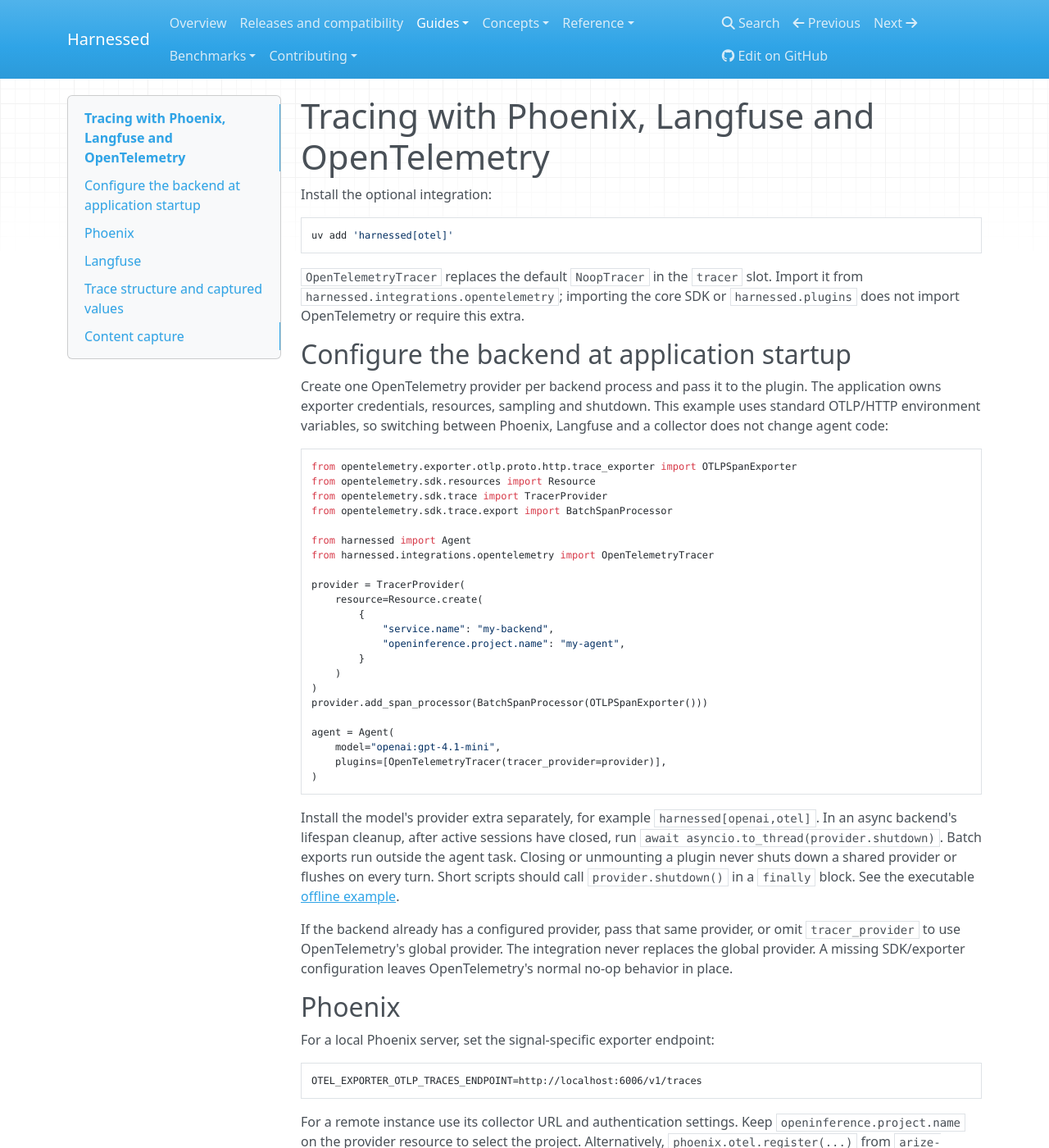
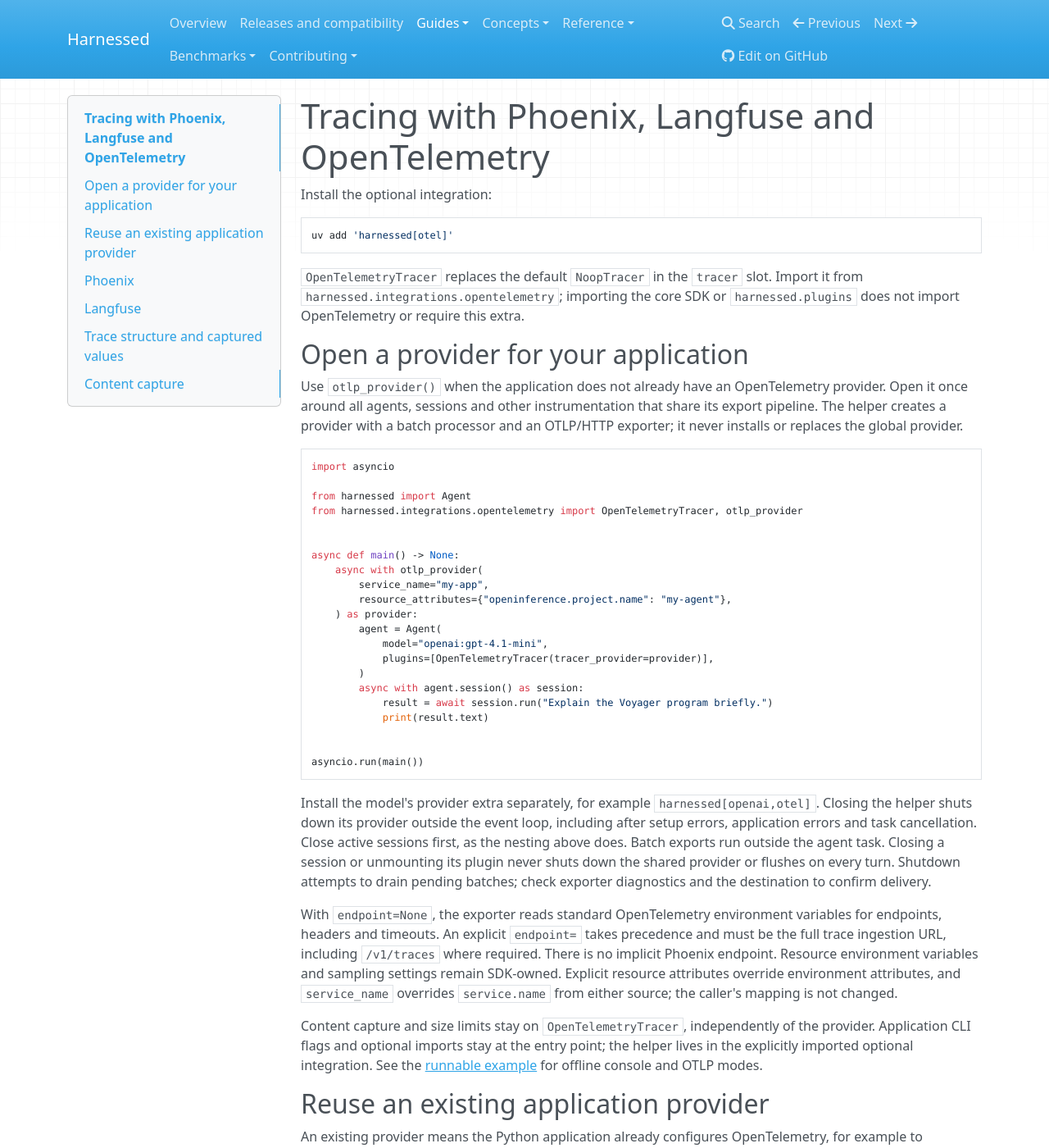
Before and after one commit to mathisarends/cordify, an MkDocs documentation site: the page built from docs/guides/tracing.md, in a window 1280 px wide and 1400 px high. Shown: the whole window at 82% size. Built offline with MkDocs 1.6.1, drawn with Linux system fonts in a browser that asks for light colours; nearby versions of some CDN libraries; some of the changed text lies outside the part shown.

Commit message:
Add application-owned OTLP provider context manager

````diff
--- a/docs/guides/tracing.md
+++ b/docs/guides/tracing.md
@@ -10,49 +10,92 @@
 Import it from `harnessed.integrations.opentelemetry`; importing the core SDK or
 `harnessed.plugins` does not import OpenTelemetry or require this extra.
 
-## Configure the backend at application startup
+## Open a provider for your application
 
-Create one OpenTelemetry provider per backend process and pass it to the plugin.
-The application owns exporter credentials, resources, sampling and shutdown.
-This example uses standard OTLP/HTTP environment variables, so switching between
-Phoenix, Langfuse and a collector does not change agent code:
+Use `otlp_provider()` when the application does not already have an OpenTelemetry
+provider. Open it once around all agents, sessions and other instrumentation that
+share its export pipeline. The helper creates a provider with a batch processor
+and an OTLP/HTTP exporter; it never installs or replaces the global provider.
 
 ```python
-from opentelemetry.exporter.otlp.proto.http.trace_exporter import OTLPSpanExporter
-from opentelemetry.sdk.resources import Resource
-from opentelemetry.sdk.trace import TracerProvider
-from opentelemetry.sdk.trace.export import BatchSpanProcessor
+import asyncio
 
 from harnessed import Agent
-from harnessed.integrations.opentelemetry import OpenTelemetryTracer
+from harnessed.integrations.opentelemetry import OpenTelemetryTracer, otlp_provider
 
-provider = TracerProvider(
-    resource=Resource.create(
-        {
-            "service.name": "my-backend",
-            "openinference.project.name": "my-agent",
-        }
-    )
-)
-provider.add_span_processor(BatchSpanProcessor(OTLPSpanExporter()))
 
+async def main() -> None:
+    async with otlp_provider(
+        service_name="my-app",
+        resource_attributes={"openinference.project.name": "my-agent"},
+    ) as provider:
+        agent = Agent(
+            model="openai:gpt-4.1-mini",
+            plugins=[OpenTelemetryTracer(tracer_provider=provider)],
+        )
+        async with agent.session() as session:
+            result = await session.run("Explain the Voyager program briefly.")
+            print(result.text)
+
+
+asyncio.run(main())
+```
+
+Install the model's provider extra separately, for example `harnessed[openai,otel]`.
+Closing the helper shuts down its provider outside the event loop, including
+after setup errors, application errors and task cancellation. Close active
+sessions first, as the nesting above does. Batch exports run outside the agent
+task. Closing a session or unmounting its plugin never shuts down the shared
+provider or flushes on every turn. Shutdown attempts to drain pending batches;
+check exporter diagnostics and the destination to confirm delivery.
+
+With `endpoint=None`, the exporter reads standard OpenTelemetry environment
+variables for endpoints, headers and timeouts. An explicit `endpoint=` takes
+precedence and must be the full trace ingestion URL, including `/v1/traces` where
+required. There is no implicit Phoenix endpoint. Resource environment variables
+and sampling settings remain SDK-owned. Explicit resource attributes override
+environment attributes, and `service_name` overrides `service.name` from either
+source; the caller's mapping is not changed.
+
+Content capture and size limits stay on `OpenTelemetryTracer`, independently of
+the provider. Application CLI flags and optional imports stay at the entry point;
+the helper lives in the explicitly imported optional integration. See the
+[runnable example](examples.md#tracing) for offline console and OTLP modes.
+
+## Reuse an existing application provider
+
+An existing provider means the Python application already configures OpenTelemetry,
+for example to instrument an API server's HTTP and database operations. A running
+Phoenix server is the telemetry destination, not a provider in the application.
+Pass the application's provider directly to each agent:
+
+```python
+# provider comes from the application's existing telemetry setup.
 agent = Agent(
     model="openai:gpt-4.1-mini",
     plugins=[OpenTelemetryTracer(tracer_provider=provider)],
 )
 ```
 
-Install the model's provider extra separately, for example `harnessed[openai,otel]`.
-In an async backend's lifespan cleanup, after active sessions have closed, run
-`await asyncio.to_thread(provider.shutdown)`. Batch exports run outside the agent
-task. Closing or unmounting a plugin never shuts down a shared provider or flushes
-on every turn. Short scripts should call `provider.shutdown()` in a `finally`
-block. See the executable [offline example](examples.md#tracing).
+The application retains ownership of exporters, resources, sampling and shutdown;
+`otlp_provider()` is not needed in this case. Its lifespan cleanup can run
+`await asyncio.to_thread(provider.shutdown)` after all active work has closed.
+Alternatively, omit `tracer_provider` to use OpenTelemetry's global provider. The
+plugin never replaces or shuts down that provider. Without SDK/exporter setup,
+OpenTelemetry's normal no-op behavior remains in place; exporter environment
+variables alone do not create a pipeline.
 
-If the backend already has a configured provider, pass that same provider, or
-omit `tracer_provider` to use OpenTelemetry's global provider. The integration
-never replaces the global provider. A missing SDK/exporter configuration leaves
-OpenTelemetry's normal no-op behavior in place.
+For custom spans, use the same provider's public OTel API:
+
+```python
+application_tracer = provider.get_tracer("my-app")
+with application_tracer.start_as_current_span("application.request"):
+    result = await agent.run("Explain the Voyager program briefly.")
+```
+
+Custom spans opened inside an agent tool inherit that tool's context as well.
+Operations outside an active context, such as browser startup or independent
+background events, need their own explicit parent context to join an agent trace.
 
 ## Phoenix
 
--- a/docs/reference/sdk.md
+++ b/docs/reference/sdk.md
@@ -7,11 +7,26 @@
 
 ## Tracing
 
+`harnessed.integrations.opentelemetry.otlp_provider(*, service_name,
+endpoint=None, resource_attributes=None)` is an async context manager yielding an
+SDK `TracerProvider` with batched OTLP/HTTP export. It requires `harnessed[otel]`.
+Open once around all agents and sessions using the provider; exiting shuts down
+only that provider outside the event loop, including on errors and cancellation.
+It never installs a global provider. `service_name` must contain non-whitespace
+characters and overrides `service.name` in resources and environment variables.
+`resource_attributes` accepts a mapping of OTel attribute values; explicit values
+override resource environment attributes without mutating the mapping. `endpoint`
+is a full trace ingestion URL; None uses exporter environment configuration.
+Headers, timeouts and sampling remain configured through standard OTel settings.
+Shutdown attempts to drain batches and does not confirm destination ingestion.
+
 `harnessed.integrations.opentelemetry.OpenTelemetryTracer(*, tracer_provider=None,
 capture_content=False, max_content_length=16384)` replaces the `tracer` slot and
 requires `harnessed[otel]`. It emits nested runtime spans through the application's
 OpenTelemetry provider, without owning its exporters or shutdown. Import the
 integration explicitly; public SDK facades remain usable without the extra.
+Pass an existing application provider directly when one is already configured;
+the helper is optional. Content capture and limits stay on the plugin.
 See [tracing](../guides/tracing.md) for Phoenix and Langfuse configuration,
 content capture, parent context and the emitted attributes.
 
````
Also changed, not shown: docs/guides/examples.md (+6 -0 lines), 4 other files.
